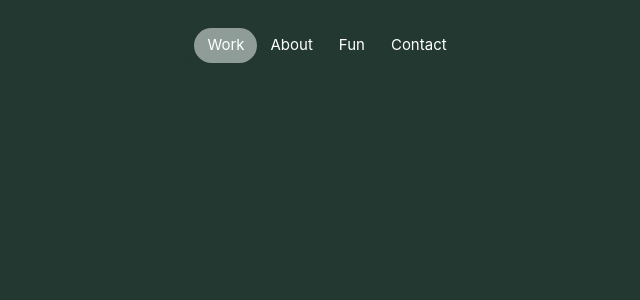
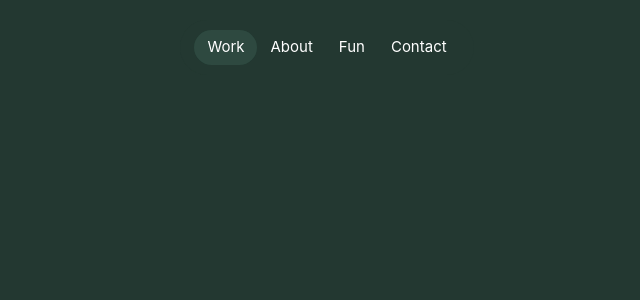
Before and after one commit to klaus-10/portfolio, a React (Create React App) app: page / in a window 1280 px wide. Shown: the top 300 px of the page, without its empty margins (313-953 px from the left). Built offline with nearby package versions, Linux system fonts and the light colour scheme.

Commit message:
navbarfix

```diff
--- a/src/components/navbar/Navbar.css
+++ b/src/components/navbar/Navbar.css
@@ -1,72 +1,3 @@
-/* .navMenu {
-  position: fixed;
-  display: flex;
-  top: 50%;
-  left: 50%;
-  -webkit-transform: translate(-50%, -50%);
-  transform: translate(-50%, -50%);
-}
-
-.navMenu a {
-  color: black;
-  text-decoration: none;
-  font-size: 1.2em;
-  text-transform: uppercase;
-  font-weight: 500;
-  display: inline-block;
-  width: 80px;
-  -webkit-transition: all 0.2s ease-in-out;
-  transition: all 0.2s ease-in-out;
-}
-
-.navMenu a:hover {
-  color: #fddb3a;
-}
-
-.navMenu .dot {
-  width: 6px;
-  height: 6px;
-  background: #fddb3a;
-  border-radius: 50%;
-  opacity: 0;
-  -webkit-transform: translateX(30px);
-  transform: translateX(30px);
-  -webkit-transition: all 0.2s ease-in-out;
-  transition: all 0.2s ease-in-out;
-}
-
-.navMenu .pagelink:nth-child(1) a:hover ~ .dot {
-  -webkit-transform: translateX(30px);
-  transform: translateX(30px);
-  -webkit-transition: all 0.2s ease-in-out;
-  transition: all 0.2s ease-in-out;
-  opacity: 1;
-}
-
-.navMenu .pagelink:nth-child(2) a:hover ~ .dot {
-  -webkit-transform: translateX(110px);
-  transform: translateX(110px);
-  -webkit-transition: all 0.2s ease-in-out;
-  transition: all 0.2s ease-in-out;
-  opacity: 1;
-}
-
-.navMenu .pagelink:nth-child(3) a:hover ~ .dot {
-  -webkit-transform: translateX(200px);
-  transform: translateX(200px);
-  -webkit-transition: all 0.2s ease-in-out;
-  transition: all 0.2s ease-in-out;
-  opacity: 1;
-}
-
-.navMenu .pagelink:nth-child(4) a:hover ~ .dot {
-  -webkit-transform: translateX(285px);
-  transform: translateX(285px);
-  -webkit-transition: all 0.2s ease-in-out;
-  transition: all 0.2s ease-in-out;
-  opacity: 1;
-} */
-
 .navbar {
   width: 100%;
   height: 50px;
@@ -84,7 +15,7 @@
   background: transparent;
   backdrop-filter: blur(0) saturate(1.7);
   margin: 0;
-  padding: 8px 10px;
+  padding: 10px 14px;
   border-radius: 50px;
   transition: all 0.2s linear;
 }
@@ -113,19 +44,15 @@
   z-index: 3;
 }
 
-.pageLink:hover {
-  color: #fddb3a;
-}
-
 .dot {
   height: 35px;
-  background: var(--color-white50);
+  background: #2e4940;
   border-radius: var(--24px);
 
   opacity: 1;
   position: absolute;
   z-index: 2;
-  backdrop-filter: blur(20px) saturate(1.7);
+  backdrop-filter: blur(20px) saturate(2);
   -webkit-transition: all 0.2s ease-in-out;
   transition: all 0.2s ease-in-out;
   left: calc(var(--20px) - 10px);
@@ -133,7 +60,7 @@
 
 .glass {
   /* From https://css.glass */
-  background: rgba(255, 255, 255, 0.08) !important;
+  background: rgba(255, 255, 255, 0.03) !important;
   /* box-shadow: 0 4px 30px rgba(0, 0, 0, 0.1) !important; */
   backdrop-filter: blur(7px) !important;
   -webkit-backdrop-filter: blur(7px) !important;
--- a/src/components/navbar/Navbar.js
+++ b/src/components/navbar/Navbar.js
@@ -49,7 +49,7 @@ export default function Navbar() {
     }
 
     // 3. Move dot to current item position
-    dot.style.left = pos == 0 ? "calc(var(--20px) - 10px)" : length + 10 + "px";
+    dot.style.left = pos == 0 ? "calc(var(--20px) - 6px)" : length + 14 + "px";
     dot.style.width = links[pos].offsetWidth + "px";
   };
 
```
